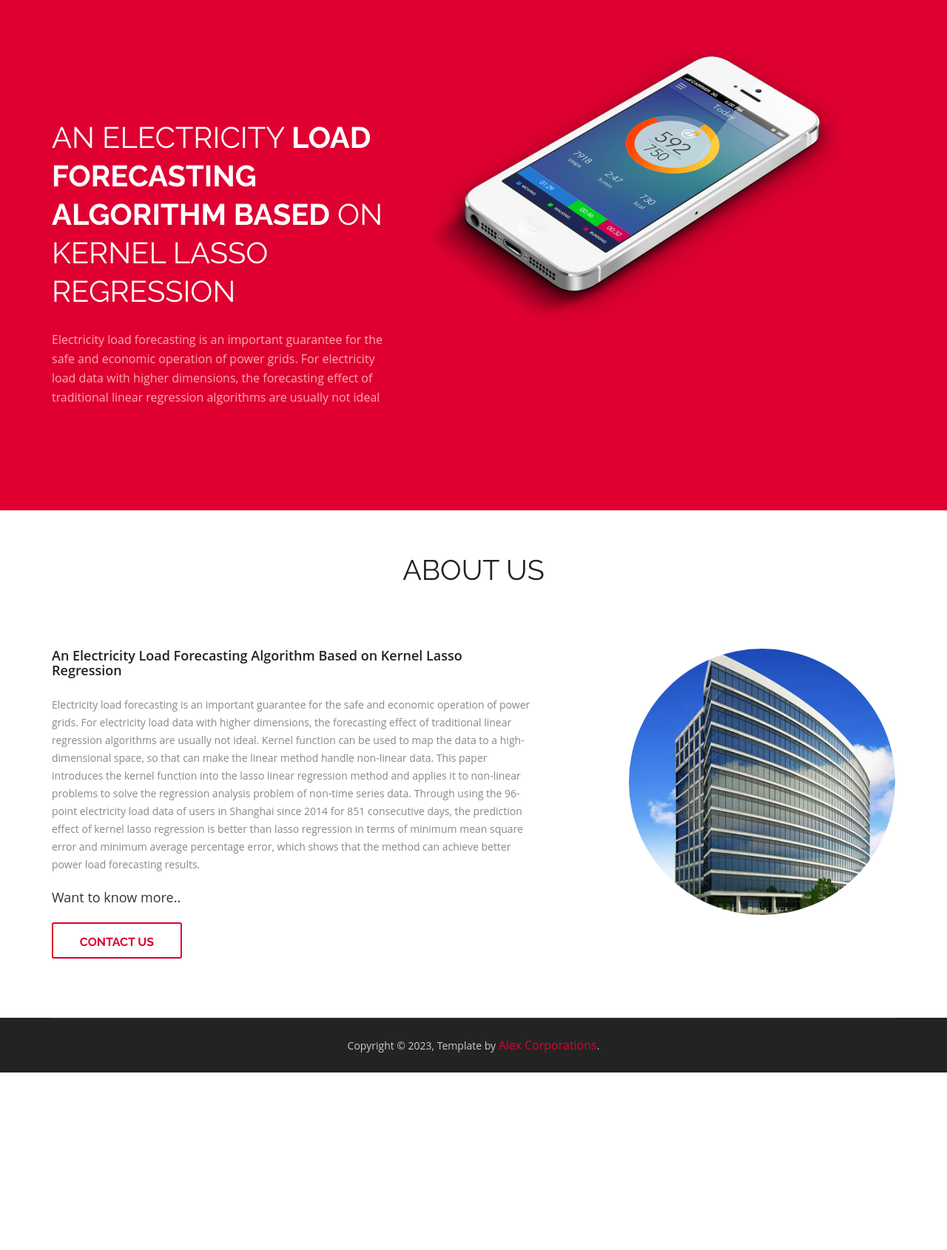
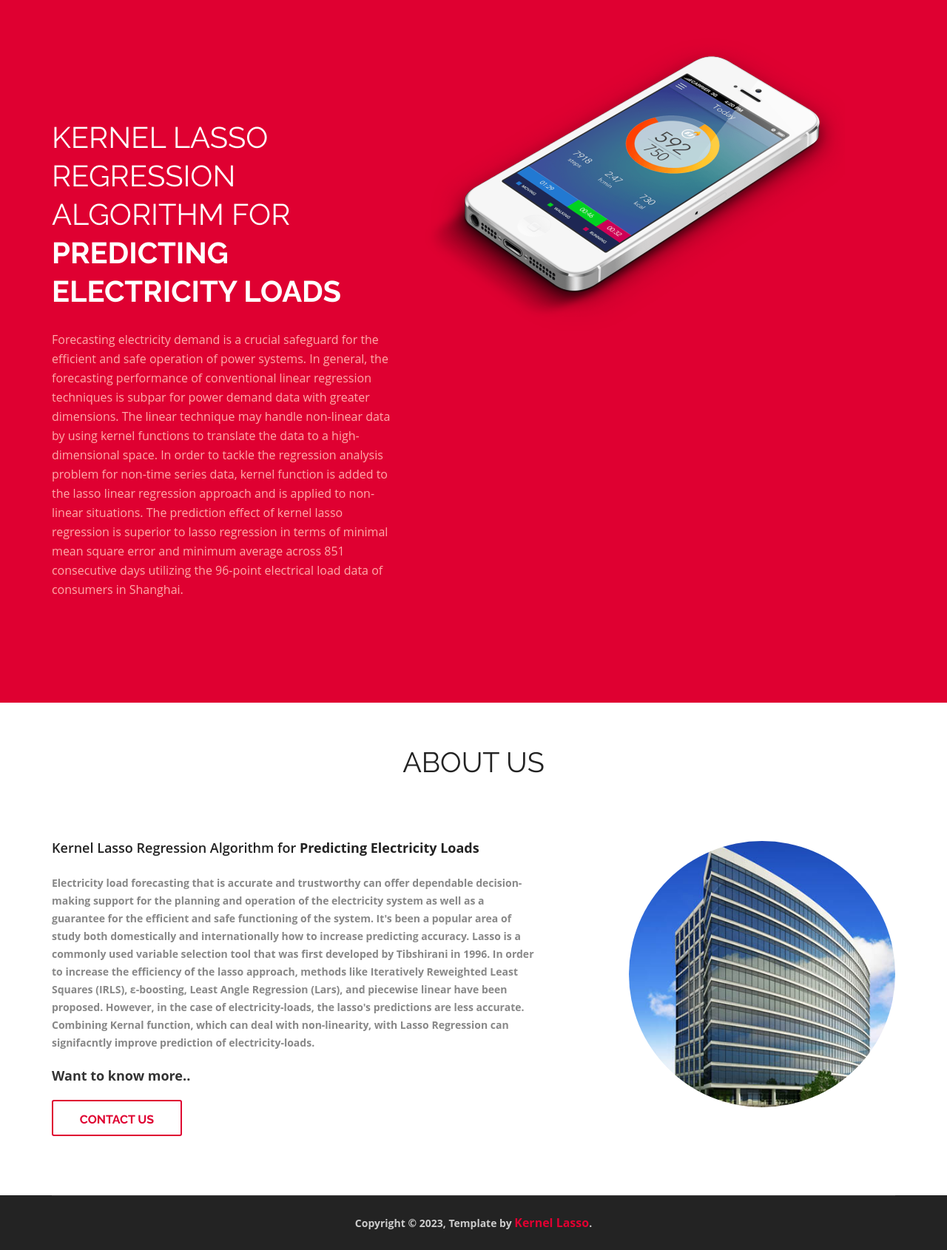
Before and after one commit to yashwanthSRIVAT/Electricity-Forecasting, a Django app: page /AdminHome/ in a window 1280 px wide. Shown: the part 115-1805 px from the top of the page at 74% size. Before the commit the page ends 1565 px from the top, so only its background shows below. Run offline with Django 4.2, Linux system fonts and the light colour scheme; some libraries are stand-ins or nearby versions.

Commit message:
Final Design Changes

```diff
--- a/assets/static/css/style.css
+++ b/assets/static/css/style.css
@@ -770,7 +770,7 @@ img {
 /* Contact
 ---------------------------------*/
 .page_section.contact {
-    padding: 90px 0 100px;
+    padding: 90px 50px 100px;
 }
 
 .contact_section {
--- a/assets/templates/AdminLogin.html
+++ b/assets/templates/AdminLogin.html
@@ -32,7 +32,7 @@
                     </form>
                     {% if messages %}
                     {% for message in messages %}
-                    <font color='RED'> {{ message }}</font>
+                    <font color='white'> {{ message }}</font>
                     {% endfor %}
                     {% endif %}
                         </div>
--- a/assets/templates/UserLogin.html
+++ b/assets/templates/UserLogin.html
@@ -30,7 +30,7 @@
                     </form>
                     {% if messages %}
                     {% for message in messages %}
-                    <font color='RED'> {{ message }}</font>
+                    <font color='white'> {{ message }}</font>
                     {% endfor %}
                     {% endif %}
                         </div>
--- a/assets/templates/UserRegistrations.html
+++ b/assets/templates/UserRegistrations.html
@@ -16,7 +16,7 @@
 
                             <center>
                             <h1 class="aligncenter">Registration Form</h1>
-                                <form action="{%url 'UserRegisterActions'%}" method="POST" style="width:100%">
+                                <form action="{%url 'UserRegisterActions'%}" method="POST">
 
                                     {% csrf_token %}
                                     <table>
--- a/assets/templates/admins/AdminHome.html
+++ b/assets/templates/admins/AdminHome.html
@@ -10,9 +10,13 @@
                     <div class="col-lg-5 col-sm-7">
                         <div class="top_left_cont zoomIn wow animated">
 
-                            <h2>An Electricity <strong> Load Forecasting Algorithm Based</strong> on Kernel Lasso Regression</h2>
-                            <p>Electricity load forecasting is an important guarantee for the safe and economic operation of power grids. For electricity load data with higher dimensions, the forecasting effect of traditional linear regression algorithms are usually not ideal</p>
-                            <!--<a href="#service" class="read_more2">Read more</a>-->
+                            <h2>Kernel Lasso Regression Algorithm for <strong>Predicting Electricity Loads</strong></h2>
+                            <p>Forecasting electricity demand is a crucial safeguard for the efficient and safe operation of power systems.
+                                In general, the forecasting performance of conventional linear regression techniques is subpar for power demand data with greater dimensions.
+                                The linear technique may handle non-linear data by using kernel functions to translate the data to a high-dimensional space.
+                                In order to tackle the regression analysis problem for non-time series data, kernel function is added to the lasso linear regression approach and is applied to non-linear situations.
+                                The prediction effect of kernel lasso regression is superior to lasso regression in terms of minimal mean square error and minimum average across 851 consecutive days utilizing the 96-point electrical load data of consumers in Shanghai.
+                                </p>
                         </div>
                     </div>
                     <div class="col-lg-7 col-sm-5">
@@ -36,10 +40,10 @@
                             alt=""></div>
                     <div class=" col-lg-7 col-md-7 col-sm-7 col-xs-12 pull-left">
                         <div class=" delay-01s animated fadeInDown wow animated">
-                            <h3>An Electricity Load Forecasting Algorithm Based on Kernel Lasso Regression</h3><br/>
-                            <p>Electricity load forecasting is an important guarantee for the safe and economic operation of power grids. For electricity load data with higher dimensions, the forecasting effect of traditional linear regression algorithms are usually not ideal. Kernel function can be used to map the data to a high-dimensional space, so that can make the linear method handle non-linear data. This paper introduces the kernel function into the lasso linear regression method and applies it to non-linear problems to solve the regression analysis problem of non-time series data. Through using the 96-point electricity load data of users in Shanghai since 2014 for 851 consecutive days, the prediction effect of kernel lasso regression is better than lasso regression in terms of minimum mean square error and minimum average percentage error, which shows that the method can achieve better power load forecasting results.</p>
+                            <h3>Kernel Lasso Regression Algorithm for <strong>Predicting Electricity Loads</h3><br/>
+                                <p>Electricity load forecasting that is accurate and trustworthy can offer dependable decision-making support for the planning and operation of the electricity system as well as a guarantee for the efficient and safe functioning of the system. It's been a popular area of study both domestically and internationally how to increase predicting accuracy. Lasso is a commonly used variable selection tool that was first developed by Tibshirani in 1996. In order to increase the efficiency of the lasso approach, methods like Iteratively Reweighted Least Squares (IRLS), ε-boosting, Least Angle Regression (Lars), and piecewise linear have been proposed. However, in the case of electricity-loads, the lasso's predictions are less accurate. Combining Kernal function, which can deal with non-linearity, with Lasso Regression can signifacntly improve prediction of electricity-loads.</p>
                         </div>
-                        <div class="work_bottom"><span>Want to know more..</span> <a href="https://ieeexplore.ieee.org/document/9510772" target="_blank" class="contact_btn">Contact Us</a>
+                        <div class="work_bottom"><span>Want to know more..</span> <a href="mailto: mashettyvishwaja2102@gmail.com" target="_blank" class="contact_btn">Contact Us</a>
                         </div>
                     </div>
 
--- a/assets/templates/admins/admin_base.html
+++ b/assets/templates/admins/admin_base.html
@@ -47,7 +47,7 @@
 <footer class="footer_wrapper" id="contact">
     <div class="container">
         <div class="footer_bottom"><span>Copyright © 2023,    Template by <a
-                href="#">Alex Corporations</a>. </span></div>
+                href="#">Kernel Lasso</a>. </span></div>
     </div>
 </footer>
 
--- a/assets/templates/admins/results.html
+++ b/assets/templates/admins/results.html
@@ -6,6 +6,7 @@ table {
   font-family: Arial, Helvetica, sans-serif;
   border-collapse: collapse;
   width: 100%;
+  color: black;
 }
 
 table td, table th {
@@ -14,6 +15,7 @@ table td, table th {
 }
 
 table tr:nth-child(even){background-color: #f2f2f2;}
+table tr:nth-child(odd){background-color: #f2f2f2;}
 
 table tr:hover {background-color: #ddd;}
 
@@ -29,7 +31,7 @@ table th {
     <div class="hero_wrapper">
         <div class="container">
             <div class="hero_section">
-                <div class="row">
+                <div class="row" style="margin-bottom: 50px;">
                     <h2>Machine Learning Results</h2>
                     <table border="1" class="dataframe">
                         <thead>
--- a/assets/templates/base.html
+++ b/assets/templates/base.html
@@ -44,10 +44,10 @@
 <!--Aboutus-->
 {%endblock%}
 <!--Footer-->
-<footer class="footer_wrapper" id="contact">
+<footer class="footer_wrapper" id="contact" style="padding: 50px;">
     <div class="container">
         <div class="footer_bottom"><span>Copyright © 2023,    Template by <a
-                href="#">Kernal Lasso</a>. </span></div>
+                href="#">Kernel Lasso</a>. </span></div>
     </div>
 </footer>
 
--- a/assets/templates/users/forecast.html
+++ b/assets/templates/users/forecast.html
@@ -6,6 +6,7 @@ table {
   font-family: Arial, Helvetica, sans-serif;
   border-collapse: collapse;
   width: 100%;
+  color: black;
 }
 
 table td, table th {
@@ -46,7 +47,7 @@ tr:nth-child(even) {
     <div class="hero_wrapper">
         <div class="container">
             <div class="hero_section">
-                <div class="row">
+                <div class="row" style="margin-bottom: 50px;">
                     <h2>Forecast Data</h2>
                      {{data|safe}}
 
--- a/assets/templates/users/ml_results.html
+++ b/assets/templates/users/ml_results.html
@@ -6,14 +6,17 @@ table {
   font-family: Arial, Helvetica, sans-serif;
   border-collapse: collapse;
   width: 100%;
+  margin-bottom: 30%;
 }
 
 table td, table th {
   border: 1px solid #ddd;
   padding: 8px;
+  color: black;
 }
 
 table tr:nth-child(even){background-color: #f2f2f2;}
+table tr:nth-child(odd){background-color: #f2f2f2;}
 
 table tr:hover {background-color: #ddd;}
 
```
Also changed, not shown: assets/templates/users/UserHome.html (+10 -5 lines), assets/templates/users/viewData.html (+7 -2 lines), db.sqlite3.
